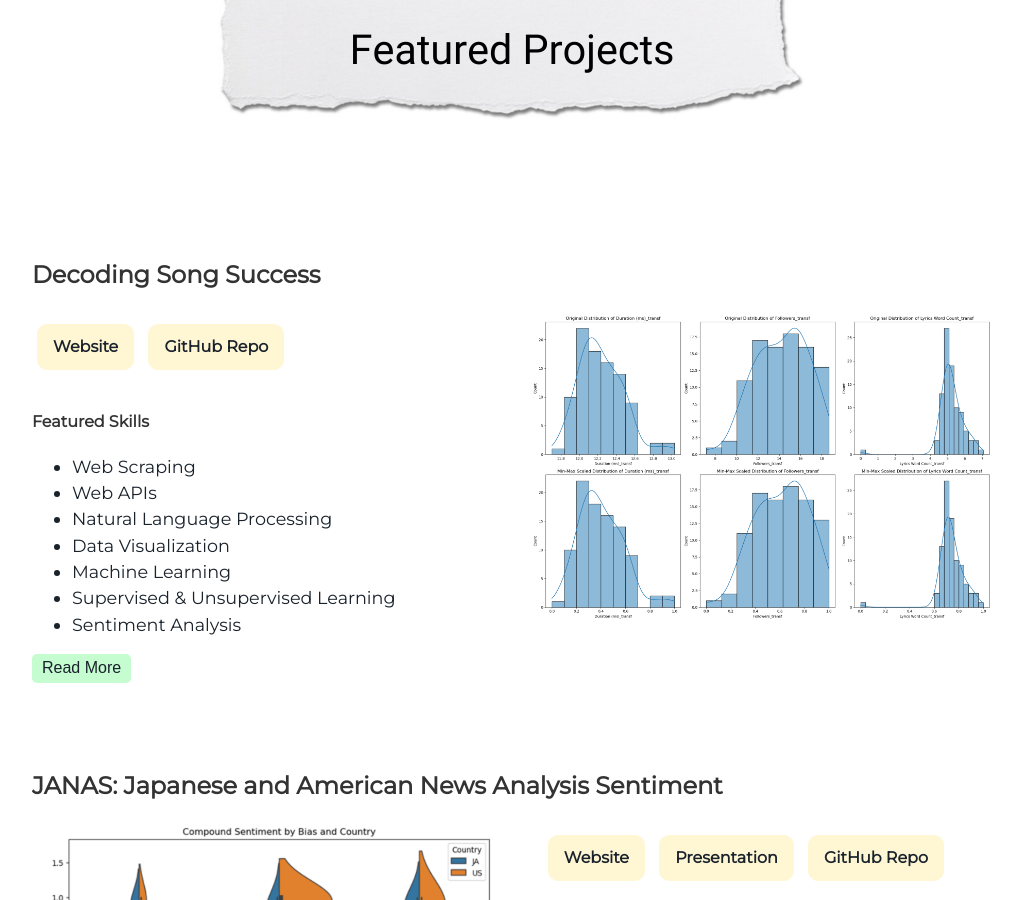
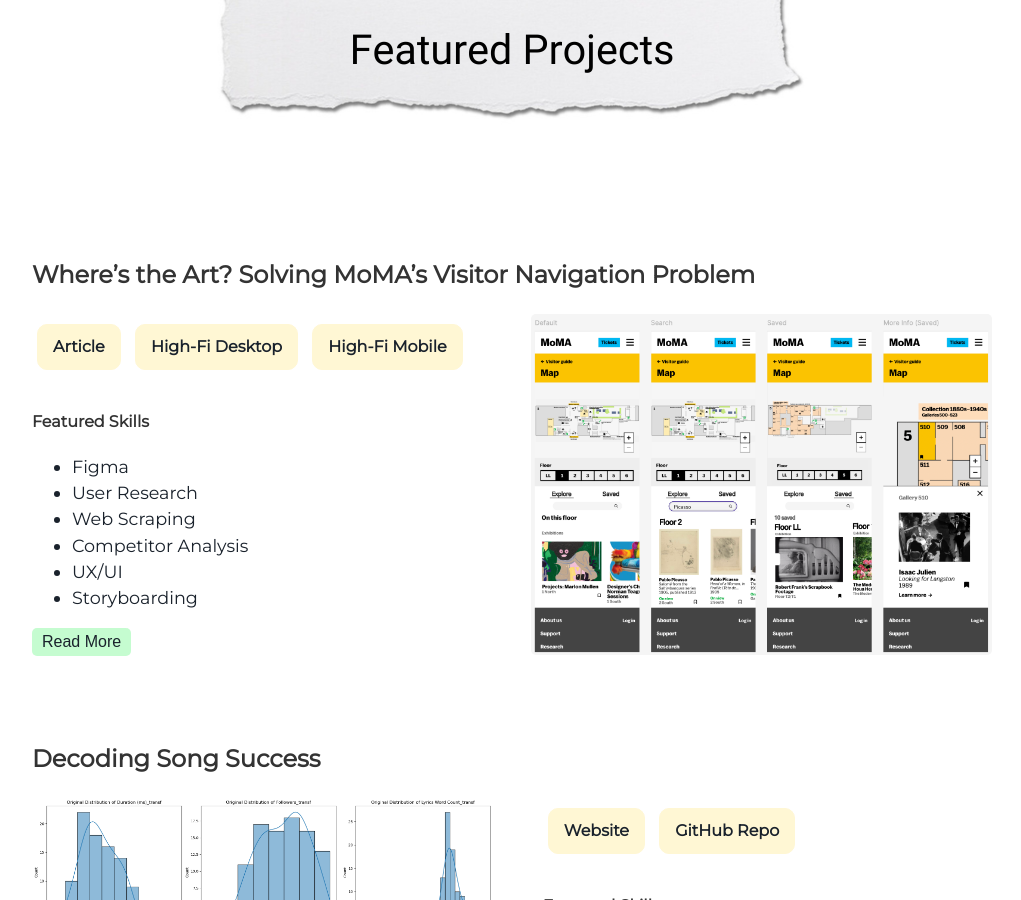
Before and after one commit to satomitheito/satomitheito.github.io, a Jekyll site: the page built from index.html, in a window 1280 px wide and 900 px high, scrolled down 2020 px. Shown: the whole window, without its empty margins (128-1149 px from the left). Built offline with Jekyll 4.4.1, drawn with Linux system fonts in a browser that asks for light colours.

Commit message:
new project

```diff
--- a/_includes/projects.html
+++ b/_includes/projects.html
@@ -3,8 +3,37 @@
 </div>
 <div class="user-projects">
   <div class="contents">
+    <h3><b>Where’s the Art? Solving MoMA’s Visitor Navigation Problem</b></h3>
+    <div class="images-right">
+      <img alt="high-fi mobile" src="{{ "/assets/img/high-fi_mobile.png" | prepend: site.baseurl }}" />
+    </div>
+    <a class="project-link" href="https://medium.com/@si408/wheres-the-art-solving-moma-s-visitor-navigation-problem-fa2f4e422dd8" target="_blank" rel="noopener noreferrer">Article</a>
+    <a class="project-link" href="https://www.figma.com/design/Tuih33VyDnTCVrBiS6nH1M/high-fi-desktop?m=auto&t=71bMO37J6L24ObQS-1" target="_blank" rel="noopener noreferrer">High-Fi Desktop</a>
+    <a class="project-link" href="https://www.figma.com/design/S1xN9apxYB5na9IzJv1wLc/high-fi-mobile?m=auto&t=71bMO37J6L24ObQS-1" target="_blank" rel="noopener noreferrer">High-Fi Mobile</a>
+    <h4>Featured Skills</h4>
+    <ul class="skills-list">
+      <li>Figma</li>
+      <li>User Research</li>
+      <li>Web Scraping</li>
+      <li>Competitor Analysis</li>
+      <li>UX/UI</li>
+      <li>Storyboarding</li>
+    </ul>
+    <button class="show-more-btn" onclick="toggleDetails('projectDetails1')">Read More</button>
+    <div class="project-details" id="projectDetails1" style="display: none;">
+      <p>
+        This case study explores how MoMA’s digital wayfinding experience can be improved to help visitors better navigate exhibits and find specific artworks. Through user research analyzing 2024–2025 visitor reviews, I identified key pain points, including confusing layouts, difficulty locating iconic pieces like Starry Night, and overwhelming exhibit organization. I conducted competitor analysis of The Met and AMNH to evaluate best practices in interactive search and navigation tools. Using this research, I designed and prototyped a search and bookmarking system that allows visitors to search for artworks, save favorites, and visualize their locations on MoMA’s interactive map. The project highlights how small digital improvements can enhance engagement and accessibility for all visitors.
+      </p>
+    </div>
+  </div>
+</div>
+<script src="assets/js/showmore.js"></script>
+</body>
+
+<div class="user-projects">
+  <div class="contents-right">
     <h3><b>Decoding Song Success</b></h3>
-    <div class="images-right">
+    <div class="images-left">
       <img alt="EDA of Normalized Data" src="{{ "/assets/img/music_project.png" | prepend: site.baseurl }}" />
     </div>
     <a class="project-link" href="https://samyuvakkalanka.georgetown.domains/Final_Project/" target="_blank" rel="noopener noreferrer">Website</a>
@@ -36,9 +65,9 @@
 
 <div class="user-projects">
 
-  <div class="contents-right">
+  <div class="contents">
     <h3><b>JANAS: Japanese and American News Analysis Sentiment</b></h3>
-    <div class="images-left">
+    <div class="images-right">
       <img alt="Compound Sentiment By Bias and Country" src="{{ "/assets/img/comp_bias_violin.png" | prepend: site.baseurl }}" />
     </div>
     <a class="project-link" href="https://satomitheito.github.io/NLP-Article-Analysis/" target="_blank" rel="noopener noreferrer">Website</a>
@@ -68,9 +97,9 @@
 
 
 <div class="user-projects">
-  <div class="contents">
+  <div class="contents-right">
     <h3><b>Living in Risk: Public Health and Housing Disparities</b></h3>
-    <div class="images-right">
+    <div class="images-left">
       <img alt="Housing Risk by Income" src="{{ "/assets/img/Housing_vs_AMI.png" | prepend: site.baseurl }}" />
     </div>
 
```
Also changed, not shown: assets/img/high-fi_mobile.png (added).
